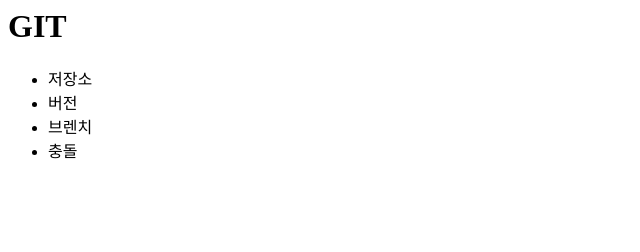
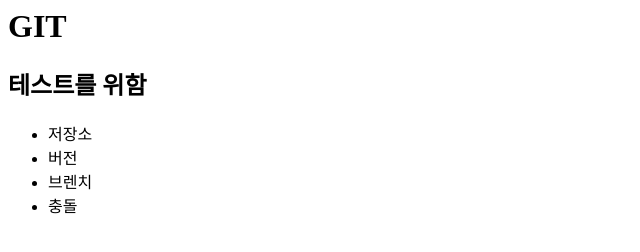
Before and after one commit to weblingoano/tutorials2, a plain HTML site: page index.html in a window 1280 px wide. Shown: the whole page, without its empty margins (0-640 px from the left). Drawn offline with Linux system fonts and the light colour scheme.

Commit message:
add h2 tag

```diff
--- a/index.html
+++ b/index.html
@@ -6,6 +6,7 @@
         <header>
             <h1>GIT</h1>
         </header>
+        <h2>테스트를 위함</h2>
         <ul>
             <li>저장소</li>
             <li>버전</li>
```
